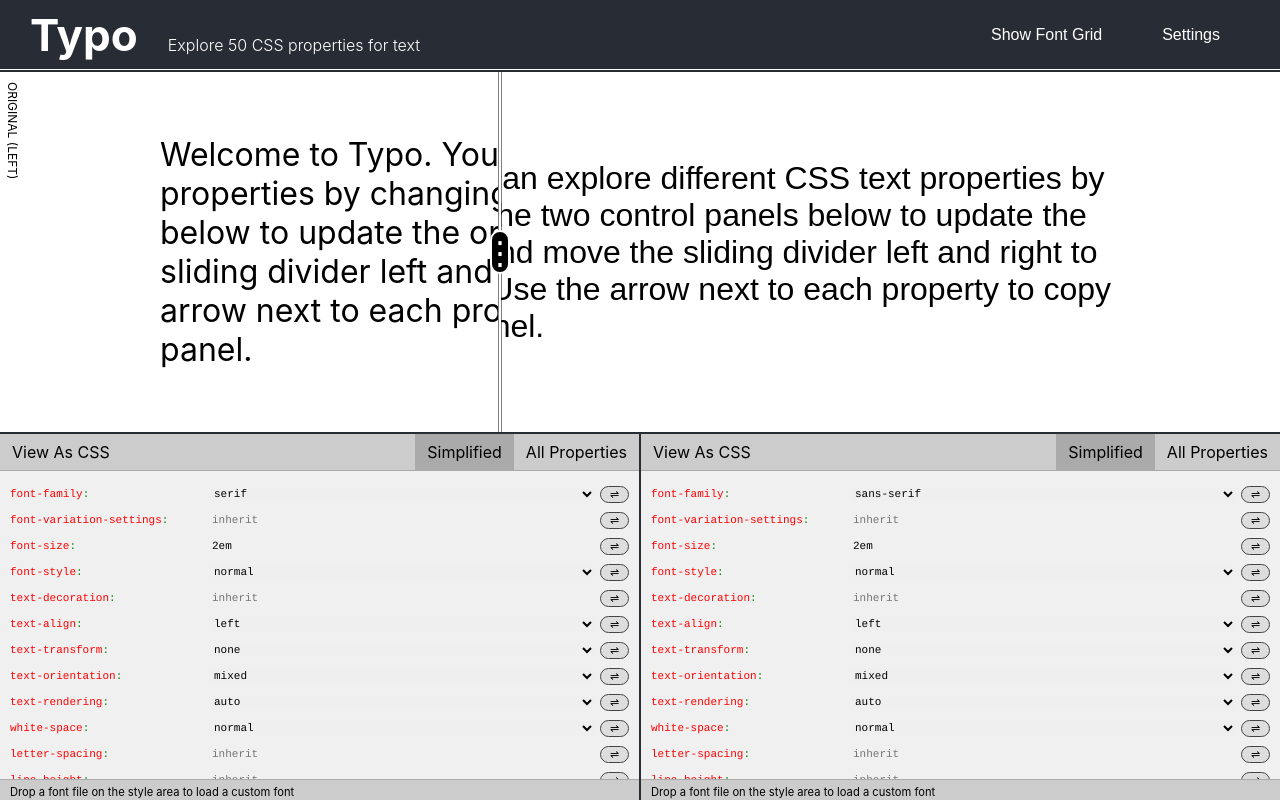
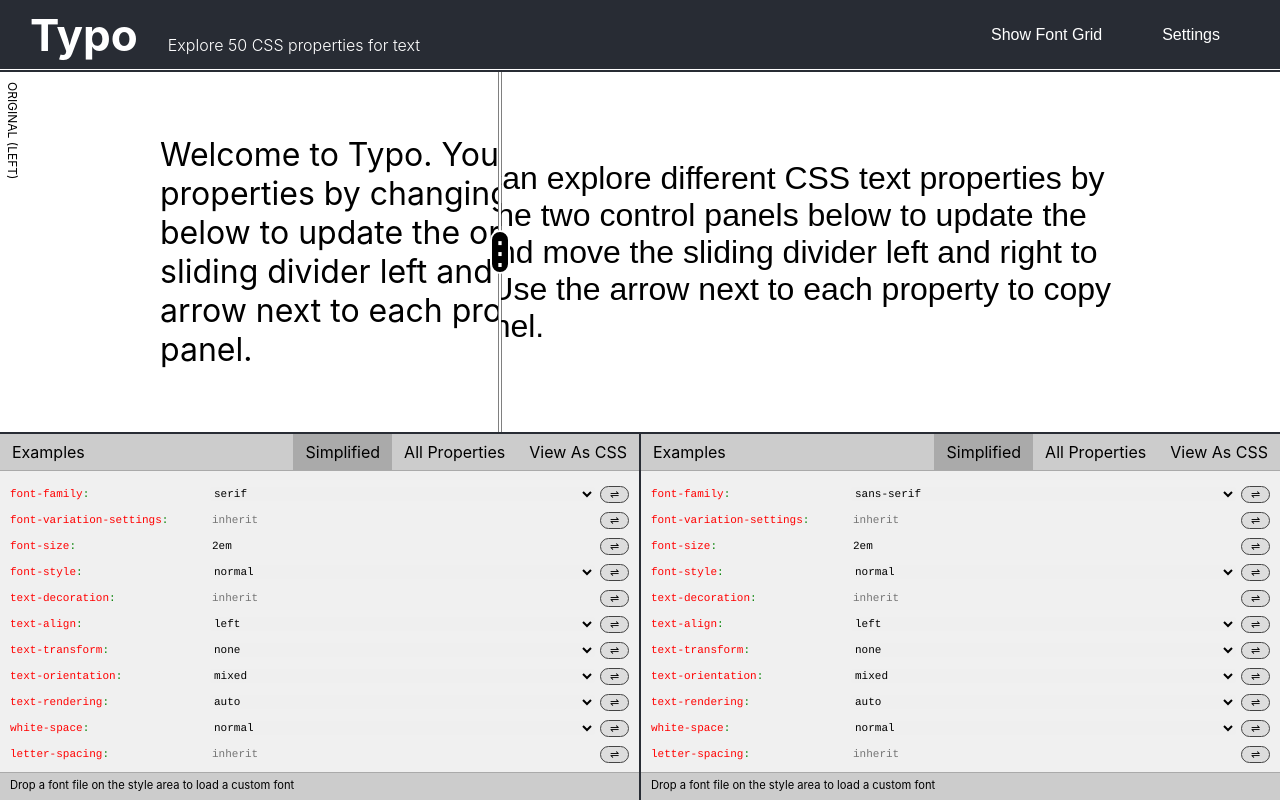
Before and after one commit to onion2k/typo, a React (Create React App) app: page / in a window 1280 px wide. Built offline with nearby package versions, Linux system fonts and the light colour scheme.

Commit message:
Added examples page

```diff
--- a/src/Components/Controller.css
+++ b/src/Components/Controller.css
@@ -54,6 +54,9 @@
 }
 
 .controller-footer {
+  position: absolute;
+  bottom: 0;
+  width: 100%;
   display: flex;
   flex-direction: row;
   justify-content: space-between;
@@ -61,5 +64,5 @@
   font-size: 0.7rem;
   background-color: #ccc;
   border-top: 1px solid #aaa;
-  padding: 5px 10px;
+  padding: 5px 10px 8px;
 }
--- a/src/Components/Controller.js
+++ b/src/Components/Controller.js
@@ -1,6 +1,7 @@
 import React, { useState } from "react";
 import Properties from "./Properties";
 import CSS from "./CSS";
+import Examples from "./Examples";
 import "./Controller.css";
 
 export default function Controller(data) {
@@ -9,10 +10,13 @@
   const [view, setView] = useState("simplified");
 
   const renderProperties = () => {
-    if (view === "css") {
-      return <CSS {...data} />;
-    } else {
-      return <Properties {...data} view={view} />;
+    switch (view) {
+      case "css":
+        return <CSS {...data} />;
+      case "examples":
+        return <Examples {...data} />;
+      default:
+        return <Properties {...data} view={view} />;
     }
   };
 
@@ -24,13 +28,13 @@
             <input
               type="radio"
               name={`view-${id}`}
-              value="css"
-              checked={view === "css"}
+              value="examples"
+              checked={view === "examples"}
               onChange={() => {
-                setView("css");
+                setView("examples");
               }}
             />{" "}
-            <span>View As CSS</span>
+            <span>Examples</span>
           </label>
         </div>
         <div>
@@ -58,6 +62,18 @@
             />{" "}
             <span>All Properties</span>
           </label>
+          <label>
+            <input
+              type="radio"
+              name={`view-${id}`}
+              value="css"
+              checked={view === "css"}
+              onChange={() => {
+                setView("css");
+              }}
+            />{" "}
+            <span>View As CSS</span>
+          </label>
         </div>
       </div>
       {renderProperties()}
--- /dev/null
+++ b/src/Components/Examples.js
@@ -0,0 +1,20 @@
+import React from "react";
+
+export default function Examples(data) {
+  const { style, update } = data;
+
+  return (
+    <div className="examples">
+      <button
+        onClick={() => {
+          update({
+            ...style,
+            ...{ writingMode: "vertical-rl", transform: "rotate(-180deg)" }
+          });
+        }}
+      >
+        Vertical (Left)
+      </button>
+    </div>
+  );
+}
--- a/src/Components/Properties.css
+++ b/src/Components/Properties.css
@@ -8,7 +8,7 @@
   grid-gap: 0;
   align-items: center;
   z-index: 99;
-  height: calc(100% - 78px);
+  height: calc(100% - 80px);
   padding: 10px;
   overflow: scroll;
 }
```
